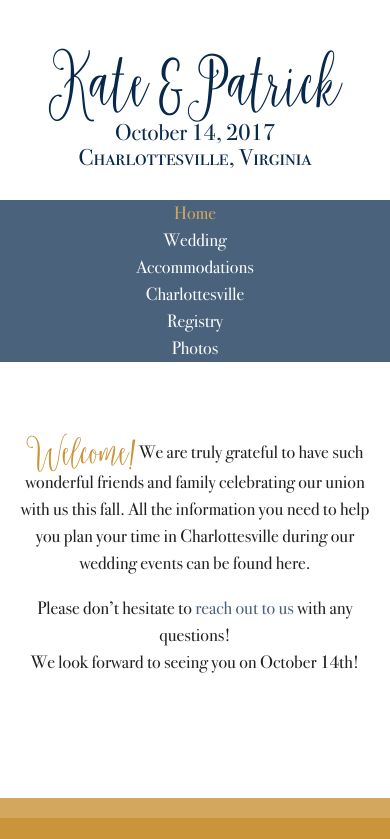
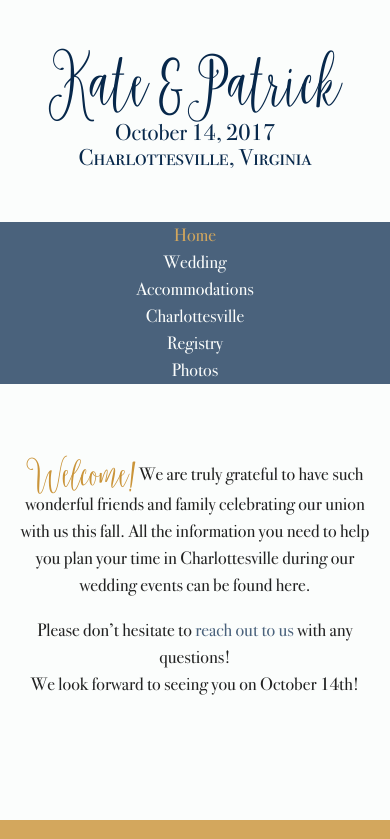
Before and after one commit to swoloszynski/greco-wedding, a plain HTML site: page index.html in a window 390 px wide. Shown: the top 839 px of the page. Drawn offline with nearby package versions, Linux system fonts and the light colour scheme.

Commit message:
Fix color and spacing on mobile banner, closes #4

```diff
--- a/css/style.css
+++ b/css/style.css
@@ -5,6 +5,11 @@
  *
  * Made By MaterializeCSS.com
  */
+
+/* Off white default background color */
+html {
+  background: #fbfdfc;
+}
 
 /* Custom Fonts */
 @font-face {
@@ -89,7 +94,8 @@ html a:hover {
 }
 
 .mobile-img-replacement {
-  min-height: 200px;
+  min-height: 222px;
+  background: #fbfdfc;
 }
 
 .banner-text {
```
